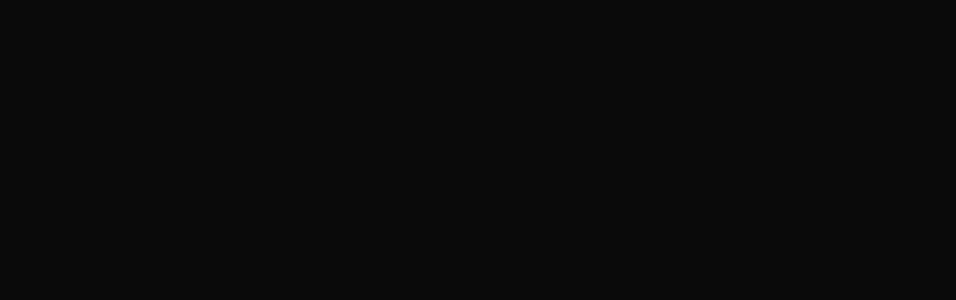
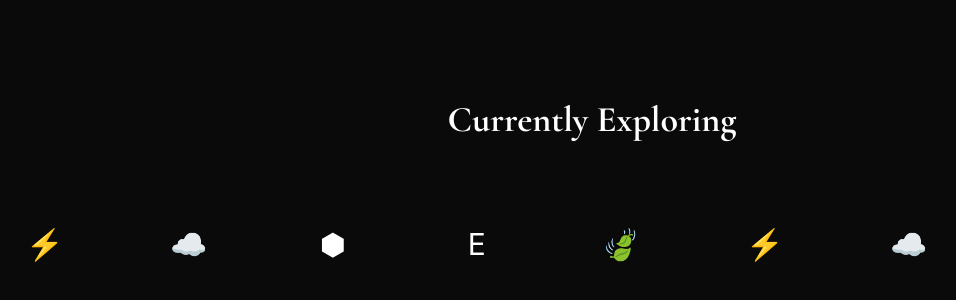
Before and after one commit to abhi-r21/Portfolio-Website, a React app: page / in a window 1280 px wide. Shown: the part 3378-3678 px from the top of the page, without its empty margins (48-1004 px from the left). Built offline with nearby package versions, Linux system fonts and the light colour scheme; the HTML template or start-up script is replaced by a standard one; a web font is replaced by a local one.

Commit message:
Updated the about page

```diff
--- a/src/components/AboutMe.tsx
+++ b/src/components/AboutMe.tsx
@@ -2,6 +2,7 @@
 import { useRef } from "react";
 import AboutText from "./AboutText";
 import WhatIDo from "./WhatIDo";
+import CurrentlyLearning from "./CurrentlyLearning";
 
 function AboutMe() {
   const ref = useRef<HTMLDivElement>(null);
@@ -33,6 +34,7 @@
 
       <AboutText scrollYProgress={scrollYProgress} />
       <WhatIDo />
+      <CurrentlyLearning />
     </section>
   );
 }
--- a/src/components/CurrentlyLearning.tsx
+++ b/src/components/CurrentlyLearning.tsx
@@ -0,0 +1,78 @@
+import { motion, useAnimationFrame, useMotionValue } from "motion/react";
+import { useRef } from "react";
+
+function CurrentlyLearning() {
+  const technologies = [
+    "Node.js",
+    "Express",
+    "MongoDB",
+    "REST API",
+    "AWS"
+  ];
+
+  const x = useMotionValue(0);
+  const contentRef = useRef<HTMLDivElement>(null);
+
+  useAnimationFrame((_, delta)=> {
+    const speed = 0.06;
+
+    let newX = x.get() - delta * speed;
+    const width = contentRef.current?.offsetWidth ?? 0;
+
+    if (Math.abs(newX) >= width) {
+      newX = 0;
+    }
+
+    x.set(newX);
+  });
+
+  return (
+    <section className="overflow-hidden py-20">
+      <h2 className="mb-16 text-center font-[Cormorant_Garamond] text-4xl font-bold">Currently Exploring</h2>
+        <div className="overflow-hidden">
+          <motion.div
+          style={{ x }}
+          className="flex w-max"
+          >
+            {/* First set */}
+            <div ref={contentRef} className="flex shrink-0 gap-16 pr-16">
+              {technologies.map((technology) => (
+            <div
+              key={technology}
+              className="flex h-20 w-20 shrink-0 items-center justify-center">
+              <span className="text-3xl">
+                {technology === "Node.js" && "⬢"}
+                {technology === "Express" && "E"}
+                {technology === "MongoDB" && "🍃"}
+                {technology === "REST API" && "⚡"}
+                {technology === "AWS" && "☁"}
+              </span>
+            </div>
+          ))}
+        </div>
+
+            {/* Duplicate set for continuous loop */ }
+          <div className="flex shrink-0 gap-16 pr-16">
+            {technologies.map((technology) => (
+            <div
+            key={`duplicate-${technology}`}
+            className="flex h-20 w-20 shrink-0 items-center justify-center">
+              <span className="text-3xl">
+                {technology === "Node.js" && "⬢"}
+                {technology === "Express" && "E"}
+                {technology === "MongoDB" && "🍃"}
+                {technology === "REST API" && "⚡"}
+                {technology === "AWS" && "☁"}
+              </span>
+            </div>
+          ))}
+        </div>
+
+      </motion.div>
+    </div>
+
+    </section>
+  );
+}
+
+export default CurrentlyLearning;
--- a/src/components/WhatIDo.tsx
+++ b/src/components/WhatIDo.tsx
@@ -1,3 +1,5 @@
+import { motion } from "motion/react";
+
 function WhatIDo() {
   return (
     <section className="min-h-screen px-6 py-20">
@@ -8,7 +10,13 @@
       <div className="mx-auto mt-16 grid max-w-5xl gap-8 md:grid-cols-3">
 
         {/* Frontend Development */}
-        <div className="rounded-2xl border border-gray-700 p-8">
+        <motion.div
+        className="rounded-2xl border border-gray-700 p-8"
+        initial = {{ opacity: 0, y: 80}}
+        whileInView={{opacity: 1, y: 0}}
+        viewport={{ once:true, amount: 0.5 }}
+        transition={{ duration: 0.8, delay: 0 }}
+        >
           <h3 className="text-2xl font-semibold">
             Frontend Development
           </h3>
@@ -16,10 +24,16 @@
           <p className="mt-4 text-gray-400">
             Building responsive and interactive interface
           </p>
-        </div>
+        </motion.div>
 
         {/* Full-stack Development */}
-        <div className="rounded-2xl border border-gray-700 p-8">
+        <motion.div
+        className="rounded-2xl border border-gray-700 p-8"
+        initial = {{ opacity: 0, y: 80 }}
+        whileInView={{ opacity: 1, y: 0}}
+        viewport={{ once:true, amount: 0.5}}
+        transition={{ duration: 0.8, delay: 0.2}}
+        >
           <h3 className="text-2xl font-semibold">
             Full-stack Development
           </h3>
@@ -27,10 +41,15 @@
           <p className="mt-4 text-gray-400">
             Connecting thoughtful interfaces with functional backend systems.
           </p>
-        </div>
+        </motion.div>
 
         {/* Problem Solving */}
-        <div className="rounded-2xl border border-gray-700 p-8">
+        <motion.div
+        initial={{ opacity: 0, y: 80}}
+        whileInView={{ opacity: 1, y: 0 }}
+        viewport={{ once: true, amount: 0.5 }}
+        transition={{ duration: 0.8, delay: 0.4 }}
+        className="rounded-2xl border border-gray-700 p-8">
           <h3 className="text-2xl font-semibold">
             Problem Solving
           </h3>
@@ -38,7 +57,7 @@
           <p className="mt-4 text-gray-400">
             Breaking down ideas and turning them into working products.
           </p>
-        </div>
+        </motion.div>
       </div>
     </section>
   );
```
